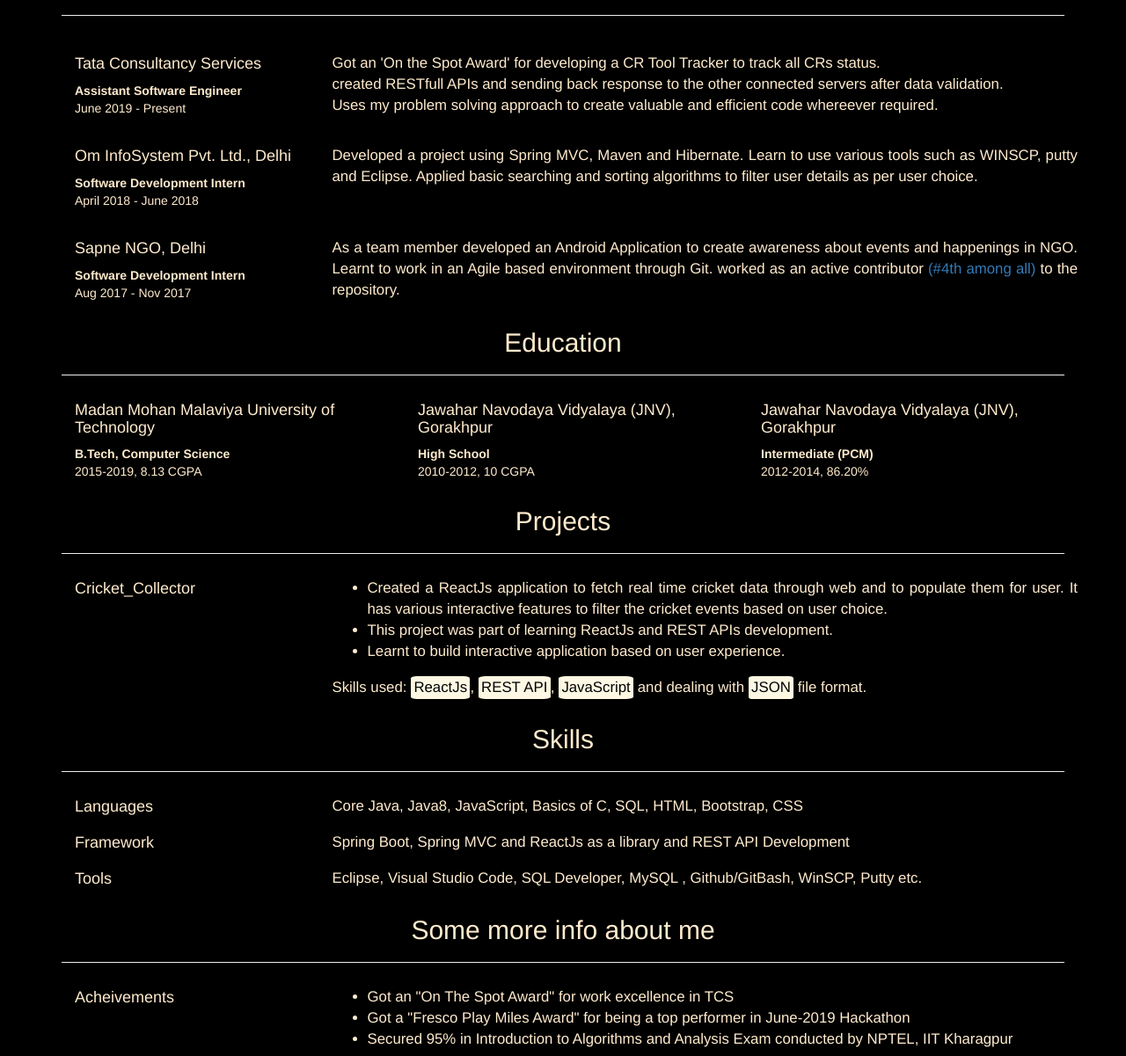
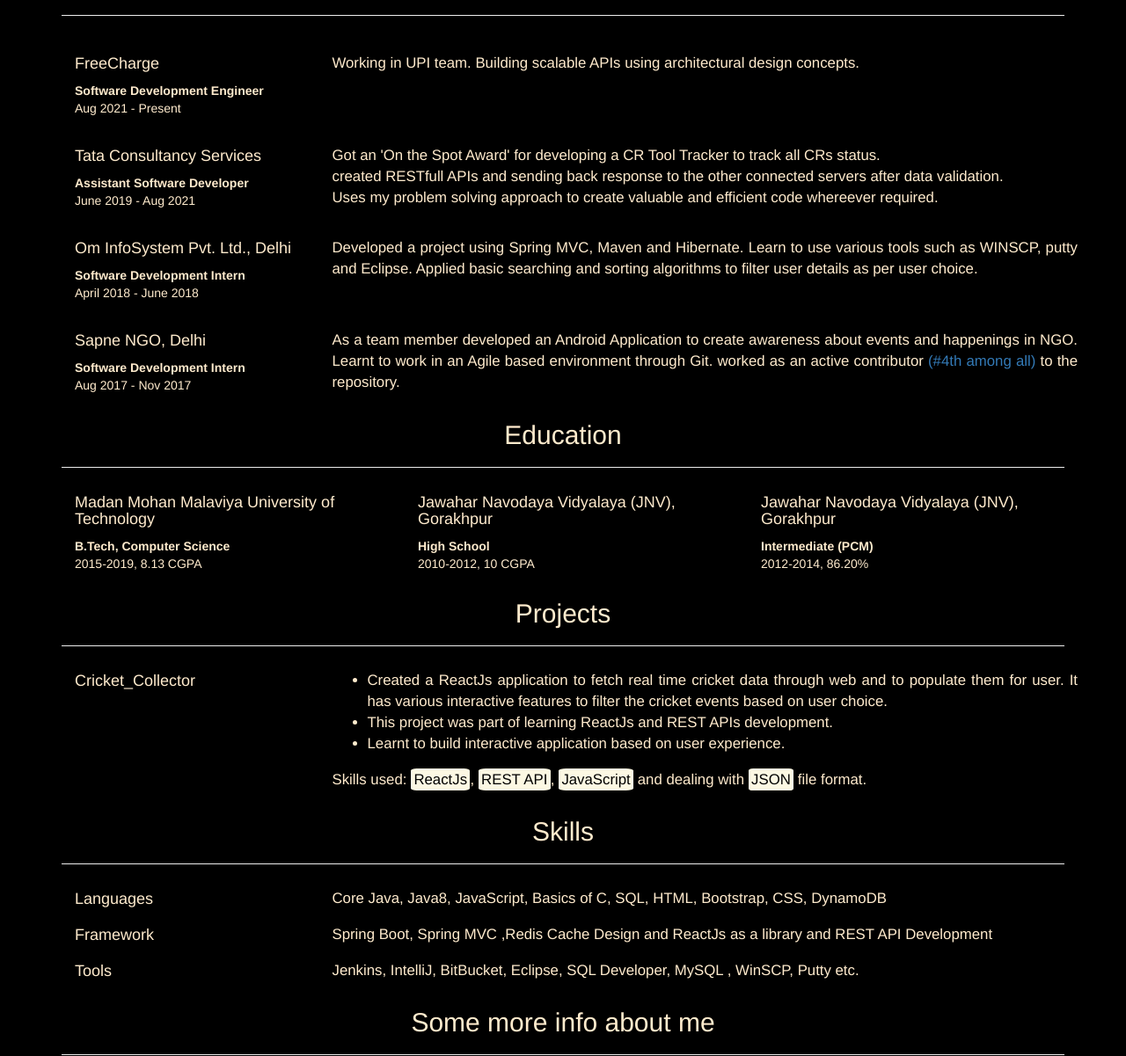
Before and after one commit to spandey232/spandey232.github.io, a plain HTML site: page index.html in a window 1280 px wide. Shown: the part 544-1745 px from the top of the page at 88% size. Drawn offline with nearby package versions, Linux system fonts and the light colour scheme.

Commit message:
Update index.html

```diff
--- a/index.html
+++ b/index.html
@@ -88,7 +88,7 @@
             <div class="row">
                 <div class="col-xs-12 col-sm-6 col-md-6 headerLeft">
                     <h1 class="name">Shubham Pandey</h1>
-                    <h4>Assistant Software Developer</h4>
+                    <h4>Software Development Engineer (SDE)</h4>
                 </div>
                 <div class="col-xs-12 col-sm-6 col-md-6 headerRight">
                     <a href="https://github.com/spandey232" class="fa fa-github"></a>
@@ -109,7 +109,7 @@
                 </div>
                 <div class="col-xs-12 col-sm-8 col-md-9">
                     <p class="innerAbout">Hi, my name is Shubham. I graduated from Madan Mohan Malaviya University of Technology in 2019 Batch. I have been working in Java Backend development from last 2 years.
-                       <br> I have expertise in many languages, frameworks and technologies like <mark>Java</mark>, <mark>Spring Boot</mark>, <mark> REST APIs </mark>, <mark>React.Js</mark>, <mark>MySQL</mark>, <mark>git</mark>, etc.
+                       <br> I have experience in many languages, frameworks and technologies like <mark>Java</mark>, <mark>Spring Boot</mark>, <mark> REST APIs </mark>, <mark>DynamoDB</mark>, <mark>Jenkins</mark>, <mark>React.Js</mark>, <mark>MySQL</mark>, <mark>git</mark>, etc.
                        <br> Currently I am looking forward to opportunities which allow me to apply my problem solving and logical thinking abilities to the real world scenarios and solve real world problems.</p>
                 </div>
             </div>
@@ -119,11 +119,21 @@
                 <center><h2>Work Experience</h2></center>
                 <hr>
                 <div class="container">
+				<div class="row expRow">
+                        <div class="col-xs-12 col-sm-4 col-md-3">
+                            <h4>FreeCharge</h4>
+                            <b>Software Development Engineer</b>
+                            <p>Aug 2021 - Present</p>
+                        </div>
+                        <div class="col-xs-12 col-sm-8 col-md-9">
+                            <p class="expP">Working in UPI team. Building scalable APIs using architectural design concepts.</p>
+                        </div>
+                    </div>
                     <div class="row expRow">
                         <div class="col-xs-12 col-sm-4 col-md-3">
                             <h4>Tata Consultancy Services</h4>
-                            <b>Assistant Software Engineer</b>
-                            <p>June 2019 - Present</p>
+                            <b>Assistant Software Developer</b>
+                            <p>June 2019 - Aug 2021</p>
                         </div>
                         <div class="col-xs-12 col-sm-8 col-md-9">
                             <p class="expP">Got an 'On the Spot Award' for developing a CR Tool Tracker to track all CRs status.
@@ -211,7 +221,7 @@
                             <h4>Languages</h4>
                         </div>
                         <div class="col-xs-12 col-sm-6 col-md-9">
-                            <p class="expP">Core Java, Java8, JavaScript, Basics of C, SQL, HTML, Bootstrap, CSS</p>
+                            <p class="expP">Core Java, Java8, JavaScript, Basics of C, SQL, HTML, Bootstrap, CSS, DynamoDB</p>
                         </div>
                     </div>
                     <div class="row">
@@ -219,7 +229,7 @@
                             <h4>Framework</h4>
                         </div>
                         <div class="col-xs-12 col-sm-6 col-md-9">
-                            <p class="expP">Spring Boot, Spring MVC and ReactJs as a library and REST API Development</p>
+                            <p class="expP">Spring Boot, Spring MVC ,Redis Cache Design and ReactJs as a library and REST API Development </p>
                         </div>
                     </div>
                     <div class="row">
@@ -227,7 +237,7 @@
                             <h4>Tools</h4>
                         </div>
                         <div class="col-xs-12 col-sm-6 col-md-9">
-                            <p class="expP">Eclipse, Visual Studio Code, SQL Developer, MySQL , Github/GitBash, WinSCP, Putty etc.</p>
+                            <p class="expP">Jenkins, IntelliJ, BitBucket, Eclipse, SQL Developer, MySQL , WinSCP, Putty etc.</p>
                         </div>
                     </div>
                 </div>
```
